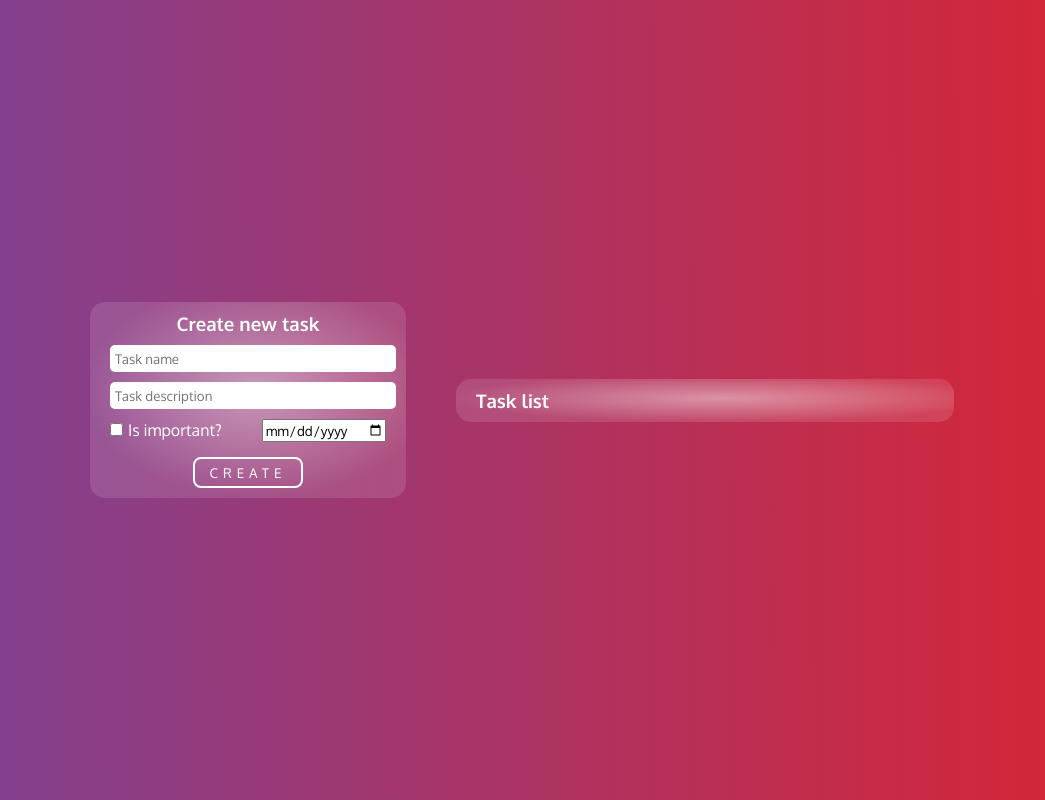
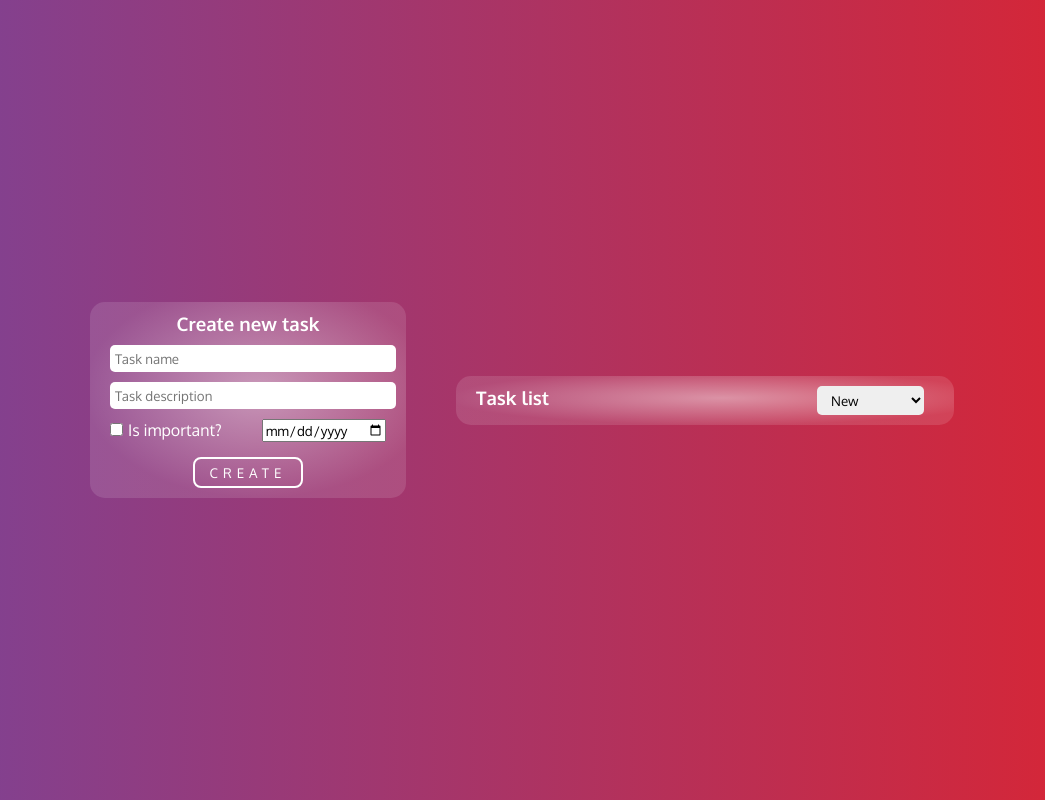
Before and after one commit to HiImRussel/to-do-app, a React (Create React App) app: page / in a window 1280 px wide. Shown: the whole page, without its empty margins (118-1163 px from the left). Built offline with nearby package versions, Linux system fonts and the light colour scheme.

Commit message:
Added filters

```diff
--- a/src/components/TaskList.jsx
+++ b/src/components/TaskList.jsx
@@ -1,9 +1,17 @@
+import { useState } from "react";
+
 import Task from "./Task";
 import "../css/TaskList.css";
 
 const TaskList = ({ tasks, deleteTask, completeTask }) => {
+  const [filter, setFilter] = useState("new");
+
+  const handleChange = (e) => {
+    setFilter(e.target.value);
+  };
+
   const display_tasks = tasks.map((task) => {
-    if (task.status === "new") {
+    if (task.status === filter) {
       return (
         <Task
           key={task.id}
@@ -18,7 +26,13 @@ const TaskList = ({ tasks, deleteTask, completeTask }) => {
   });
   return (
     <div className="tasks-list">
-      <h3>Task list</h3>
+      <div id="options">
+        <h3>Task list</h3>
+        <select onChange={handleChange}>
+          <option value="new">New</option>
+          <option value="complete">Completed</option>
+        </select>
+      </div>
       {display_tasks}
     </div>
   );
--- a/src/css/TaskList.css
+++ b/src/css/TaskList.css
@@ -12,3 +12,20 @@
   overflow-y: scroll;
   padding-right: 30px;
 }
+
+#options {
+  display: flex;
+  flex-direction: row;
+  justify-content: space-between;
+}
+
+select {
+  border: 0px;
+  color: black;
+  padding: 5px 10px;
+  border-radius: 5px;
+}
+
+select:focus {
+  outline: none;
+}
```
